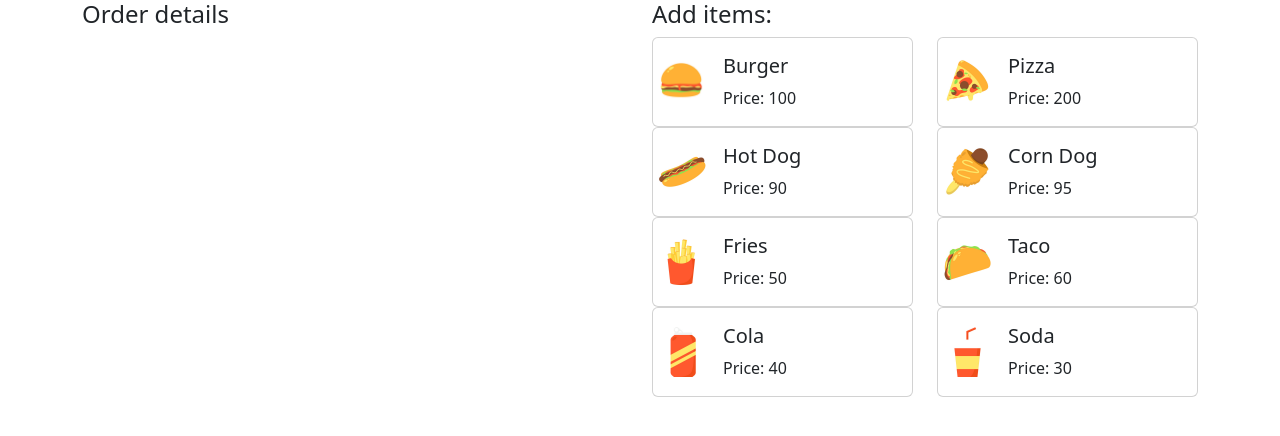
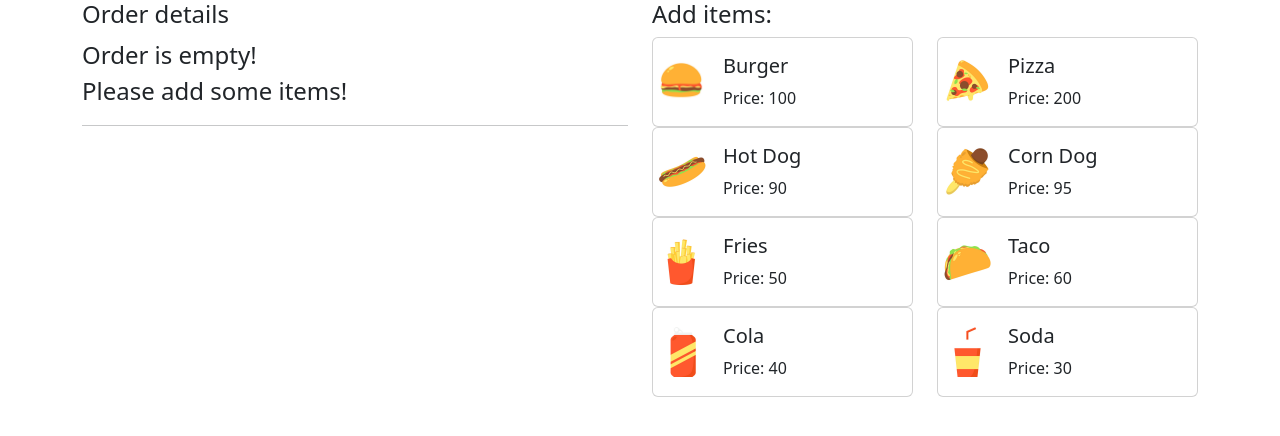
Before and after one commit to dzhumanov/Test_7, a React (Vite) app: page / in a window 1280 px wide. Shown: the top 436 px of the page. Built offline with nearby package versions, Linux system fonts and the light colour scheme.

Commit message:
Added totalCost function and made an condition: if items === 0, then shows another paragraph

```diff
--- a/src/App.tsx
+++ b/src/App.tsx
@@ -43,13 +43,31 @@ function App() {
     }
   };
 
+  const totalCost = () => {
+    const cost = orders.reduce((acc, order) => {
+      const orderInfo = FOOD.find((item) => item.name === order.name);
+      if (orderInfo) {
+        return acc + orderInfo.cost * order.count;
+      } else {
+        throw new Error("Info not found!");
+      }
+    }, 0);
+    return cost;
+  };
+
   return (
     <div className="container">
       <div className="row">
         <div className="col">
           <h4>Order details</h4>
           <div className="orders">
-            {orders.map((order) => (
+            {orders.length === 0 ? (
+              <p className="fs-4">
+                Order is empty! <br />
+                Please add some items!
+              </p>
+            ) : (
+              orders.map((order) => (
                 <OrderContent
                   key={order.name}
                   name={order.name}
@@ -57,7 +75,12 @@ function App() {
                   func={() => findCost(order.name, order.count)}
                   onDelete={deleteOrder}
                 />
-            ))}
+              ))
+            )}
+            <hr />
+            {orders.length > 0 && (
+              <p className="fs-3 fw-bold">Total cost: {totalCost()}</p>
+            )}
           </div>
         </div>
         <div className="col">
```
Lines whose indentation alone changed are shown as unchanged.
